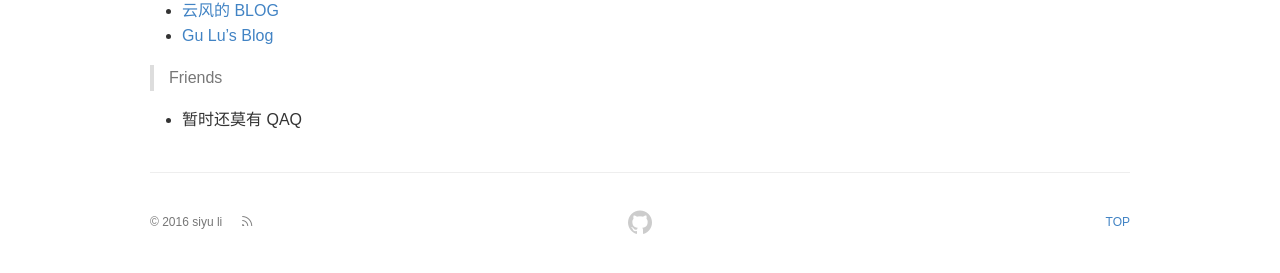
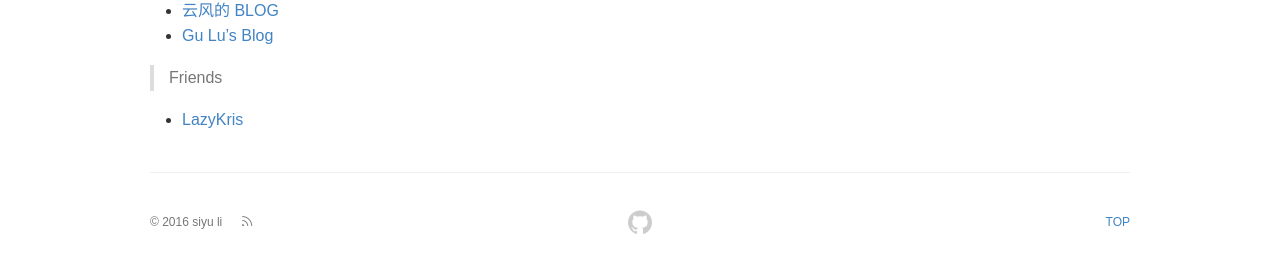
Before and after one commit to CodeZeg/codezeg.github.io, a Jekyll site: the page built from pages/links.md, in a window 1280 px wide. Shown: the part 552-825 px from the top of the page. Built offline with Jekyll 4.4.1, drawn with Linux system fonts in a browser that asks for light colours; comment, search, counter and statistics services are not loaded.

Commit message:
友情链接

```diff
--- a/pages/links.md
+++ b/pages/links.md
@@ -28,4 +28,4 @@ permalink: /links/
 
 > Friends
 
-* 暂时还莫有 QAQ
+* [LazyKris](http://blog.lingkeyang.com)
```
